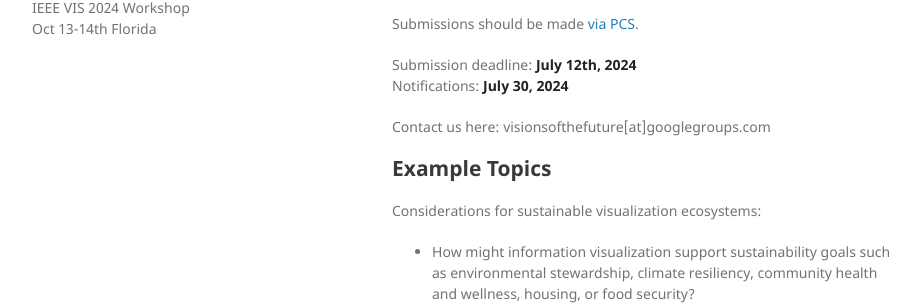
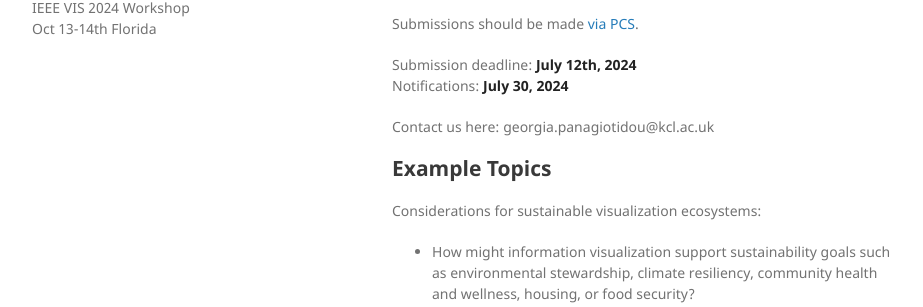
Before and after one commit to visionsofthefuture/visionsofthefuture.github.io, a Jekyll site: the page built from index.md, in a window 1280 px wide and 900 px high, scrolled down 1475 px. Shown: the part 143-450 px from the top of the window, without its empty margins (178-1101 px from the left). Built offline with Jekyll 4.4.1, drawn with Linux system fonts in a browser that asks for light colours.

Commit message:
Update index.md with new mail

```diff
--- a/index.md
+++ b/index.md
@@ -43,7 +43,7 @@ Submissions should be made [via PCS](https://new.precisionconference.com/).
 Submission deadline: **July 12th, 2024**
 Notifications: **July 30, 2024**
 
-Contact us here: visionsofthefuture[at]googlegroups.com
+Contact us here: georgia.panagiotidou@kcl.ac.uk
 
 ## Example Topics
 
```
